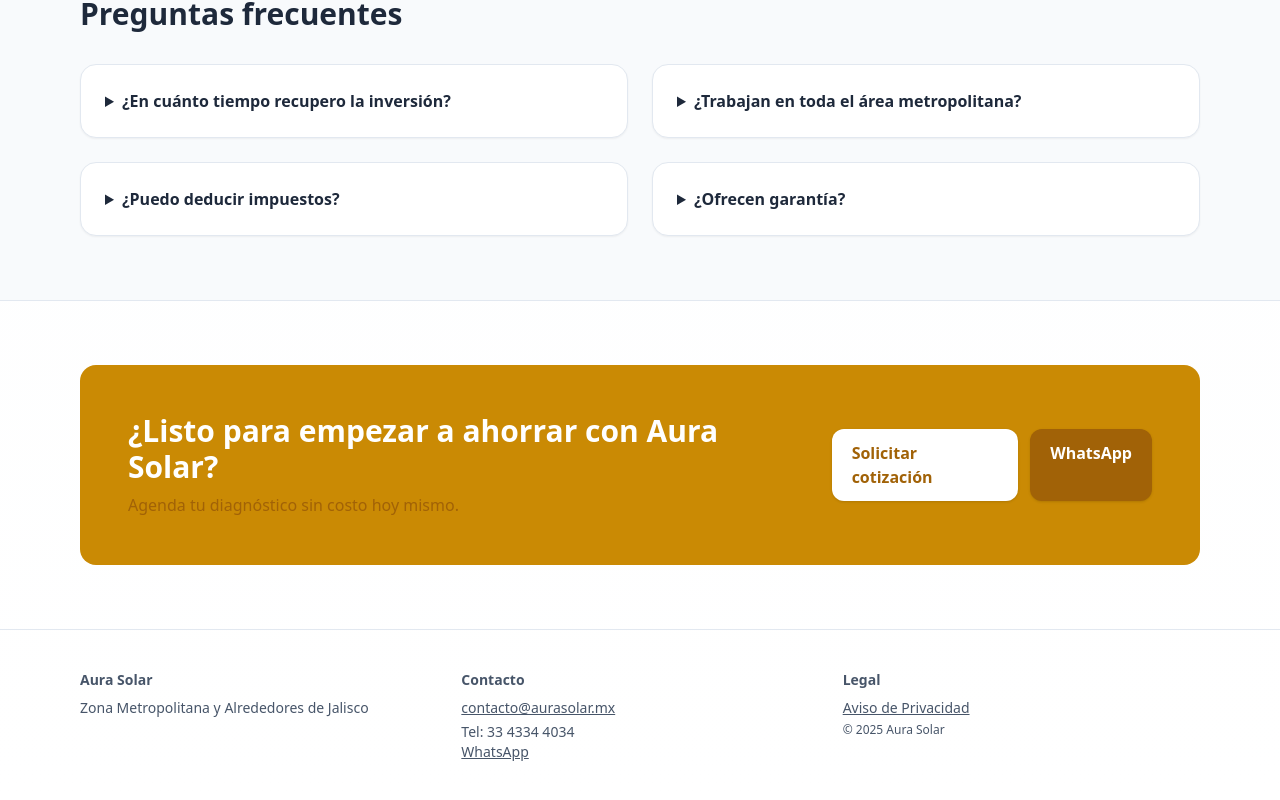
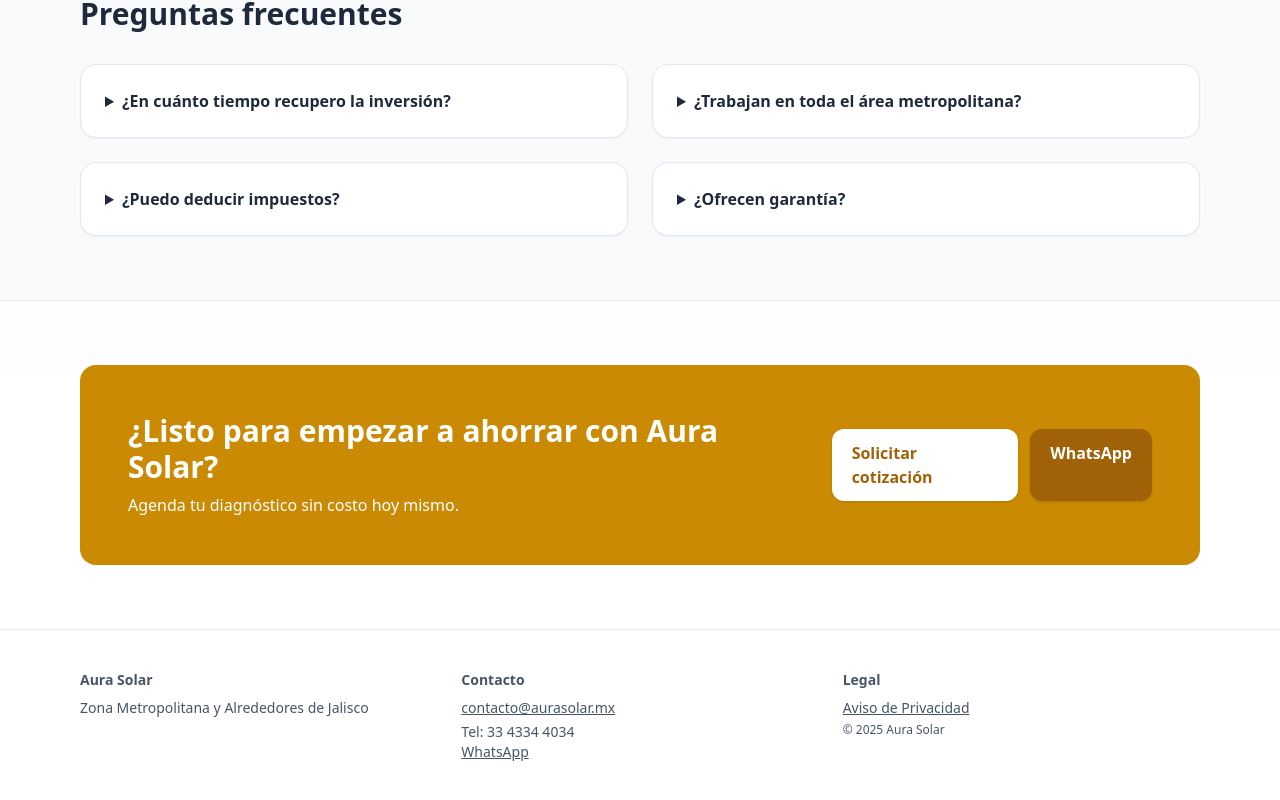
Before and after one commit to ZCC98GDLMX/landing-FV-solar-v2, a React (Vite) app: page / in a window 1280 px wide. Shown: the part 3044-3844 px from the top of the page. Built offline with nearby package versions, Linux system fonts and the light colour scheme.

Commit message:
Update App.jsx

```diff
--- a/src/App.jsx
+++ b/src/App.jsx
@@ -369,7 +369,7 @@
         <div className="rounded-2xl bg-yellow-600 text-white p-8 md:p-12 flex flex-col md:flex-row items-start md:items-center justify-between gap-6">
           <div>
             <h2 className="text-2xl md:text-3xl font-bold">¿Listo para empezar a ahorrar con Aura Solar?</h2>
-            <p className="text-yellow-700 mt-2">Agenda tu diagnóstico sin costo hoy mismo.</p>
+            <p className="text-yellow-10 mt-2">Agenda tu diagnóstico sin costo hoy mismo.</p>
           </div>
           <div className="flex gap-3">
             <a href="#contacto" className="rounded-xl px-5 py-3 bg-white text-yellow-700 font-semibold shadow">Solicitar cotización</a>
```
